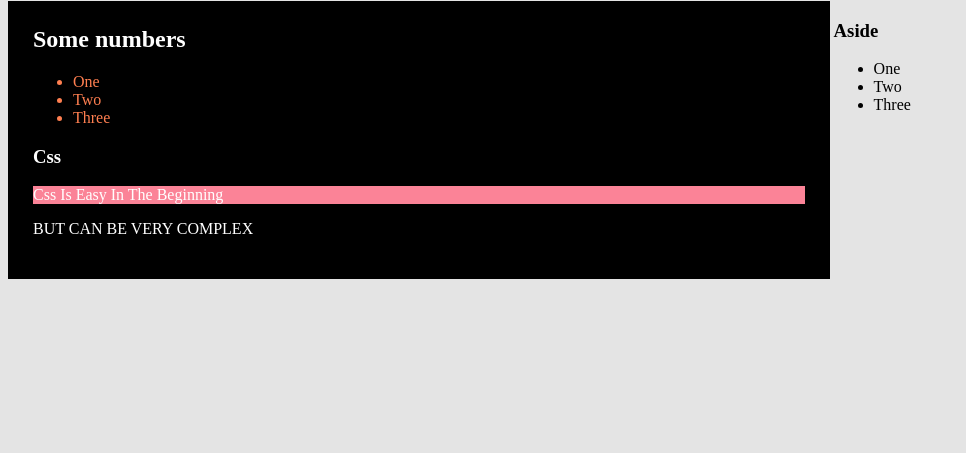
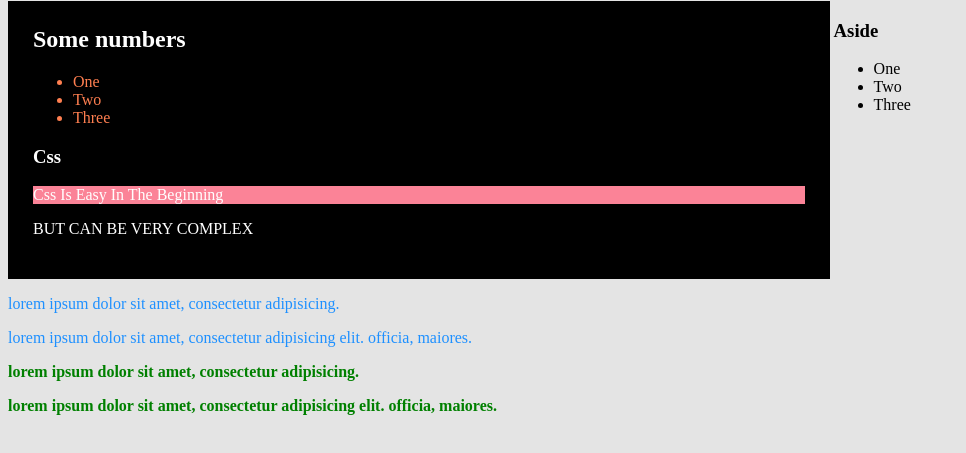
Before and after one commit to MariusCodeAcademy/type19_04_inherit_forms_inputs, a plain HTML site: page inherit_cascade/index.html in a window 1280 px wide. Shown: the part 79-532 px from the top of the page, without its empty margins (0-966 px from the left). Drawn offline with Linux system fonts and the light colour scheme.

Commit message:
sudurtinis

```diff
--- a/inherit_cascade/index.html
+++ b/inherit_cascade/index.html
@@ -31,5 +31,20 @@
         <li>Three</li>
       </ul>
     </aside>
+
+    <div class="blue">
+      <p>Lorem ipsum dolor sit amet, consectetur adipisicing.</p>
+      <p>
+        Lorem ipsum dolor sit amet, consectetur adipisicing elit. Officia,
+        maiores.
+      </p>
+    </div>
+    <div class="green">
+      <p>Lorem ipsum dolor sit amet, consectetur adipisicing.</p>
+      <p>
+        Lorem ipsum dolor sit amet, consectetur adipisicing elit. Officia,
+        maiores.
+      </p>
+    </div>
   </body>
 </html>
--- a/inherit_cascade/style.css
+++ b/inherit_cascade/style.css
@@ -52,3 +52,19 @@ li {
 .main li {
   color: coral;
 }
+.blue p,
+.green p {
+  text-transform: lowercase;
+  /* color: dodgerblue; */
+}
+/* su sudurtiniu nusitaikymu nusitaikyti i p esancius blue ir sumazinti texta
+i mazasias raides ir padaryti melynu */
+.blue p {
+  color: dodgerblue;
+}
+/* su sudurtiniu nusitaikymu nusitaikyti i p esancius green ir sumazinti texta
+i mazasias raides ir padaryti zalia ir fonta paryskina */
+.green p {
+  color: green;
+  font-weight: bold;
+}
```
